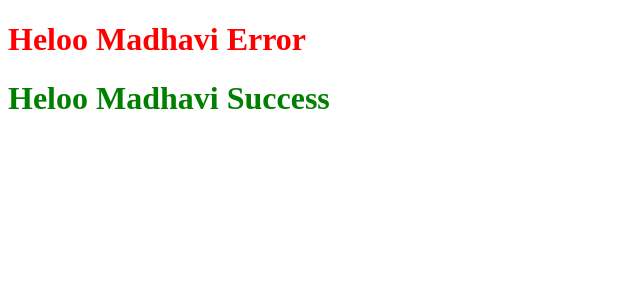
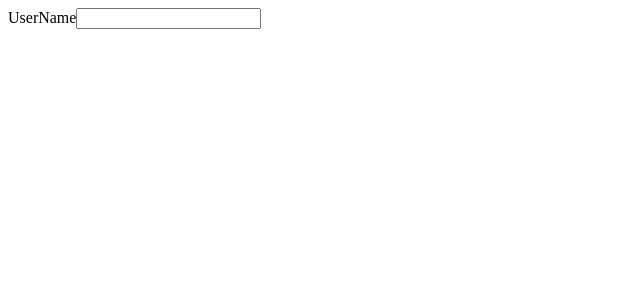
Before and after one commit to madhavi-anneboina/myapp, a React (Create React App) app: page / in a window 1280 px wide. Shown: the top 300 px of the page, without its empty margins (0-640 px from the left). Built offline with nearby package versions, Linux system fonts and the light colour scheme.

Commit message:
added form data

```diff
--- a/src/App.js
+++ b/src/App.js
@@ -13,6 +13,8 @@ import StyleSheet from './components/StyleSheet';
 import Inline from './components/Inline';
 import './appStyles.css';
 import styles from './appStyles.module.css'
+import Form from './components/Form';
+
 
 
 
@@ -21,8 +23,8 @@ import styles from './appStyles.module.css'
 function App() {
   return (
     <div className="App">
-      <h1 className='error'> Heloo Madhavi Error </h1>
-      <h1 className={styles.sucess}> Heloo Madhavi Success </h1>
+      {/* <h1 className='error'> Heloo Madhavi Error </h1>
+      <h1 className={styles.sucess}> Heloo Madhavi Success </h1> */}
        {/* <Greet  name="laddu">
         <p>Helloo how are you,what are you doing</p>
        </Greet>
@@ -37,7 +39,8 @@ function App() {
        {/* <UserGreeting /> */}
        {/* <NameList /> */}
        {/* <StyleSheet  primary = {false}/> */}
-       {/* <Inline /> */}
+       <Form />
+
     </div>
   );
 }
--- /dev/null
+++ b/src/components/Form.js
@@ -0,0 +1,13 @@
+import React, { Component } from 'react'
+
+ class Form extends Component {
+  render() {
+    return (
+      <div>
+         <lable>UserName</lable>
+         <input type="text" />
+      </div>
+    )
+  }
+}
+export default Form;
--- a/src/components/Inline.js
+++ b/src/components/Inline.js
@@ -4,12 +4,10 @@ const Inline = () => {
     const heading = {
         fontSize:'72px',
         color :'red'
-
-
-    }
+     }
   return (
     <div>
-        <h1 style={heading}>Inline Styling</h1>
+        <h1>Inline Styling</h1>
     </div>
   )
 }
```
